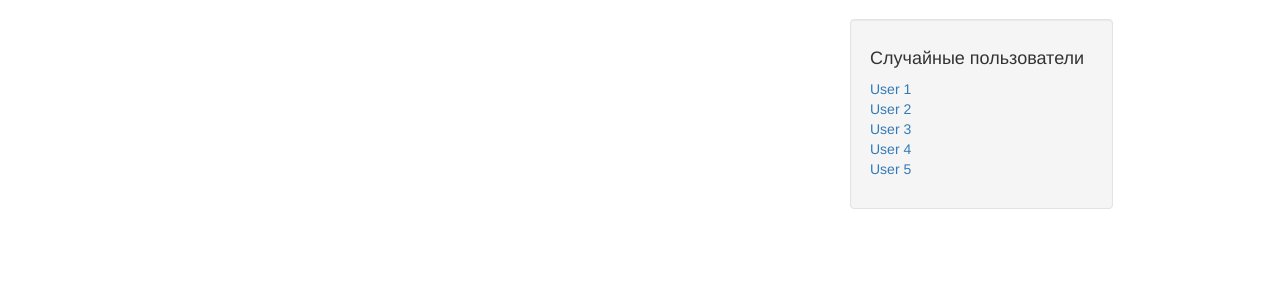
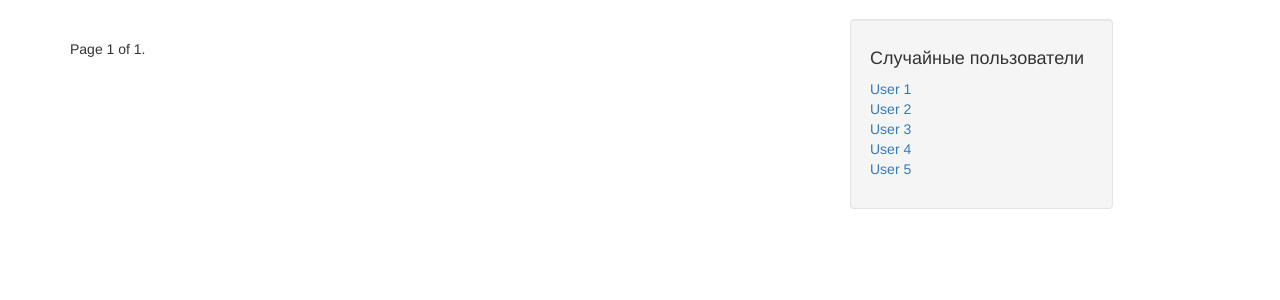
Before and after one commit to kgcbvd/tblog, a Django app: page / in a window 1280 px wide. Shown: the part 51-351 px from the top of the page. Run offline with Django 3.2, Linux system fonts and the light colour scheme; some libraries are stand-ins or nearby versions.

Commit message:
add pagination

```diff
--- a/posts/views.py
+++ b/posts/views.py
@@ -29,14 +29,15 @@ def post_create(request):
 def comment_create(request, id):
     if not request.user.is_authenticated():
         raise Http404
+    post = Post.objects.get(id=id)
     if request.method == 'POST':
         form = CommentForm(request.POST)
         if form.is_valid():
             instance = form.save(commit=False)
             instance.author_id = User.objects.get(username=request.user).id
-            instance.post_id = id
+            instance.post_id = post.id
             instance.save()
-            return HttpResponseRedirect('/post'+id)
+            return HttpResponseRedirect(post.get_absolute_url())
     else:
         form = CommentForm()
     return render(request, 'comment_detail.html', {'form': form})
@@ -45,18 +46,18 @@ def post_list(request):
     queryset_list = []
     if request.user.is_authenticated():
         queryset_list = Post.objects.all()
-    """
-    paginator = Paginator(queryset_list, 10)
+
+    paginator = Paginator(queryset_list, 5)
     page = request.GET.get('page')
     try:
         queryset = paginator.page(page)
     except PageNotAnInteger:
         queryset = paginator.page(1)
     except EmptyPage:
-        queryset = paginator.page(paginator.num_pages)"""
+        queryset = paginator.page(paginator.num_pages)
 
     context = {
-        "post_list": queryset_list
+        "post_list": queryset
     }
     return render(request, "post_list.html", context)
 
--- a/templates/post_list.html
+++ b/templates/post_list.html
@@ -12,4 +12,20 @@
         <!--</div>
     </div>-->
     {% endfor %}
+
+    <div class="pagination">
+    <span class="step-links">
+        {% if post_list.has_previous %}
+            <a href="?page={{ post_list.previous_page_number }}{% if request.GET.q %}&q={{ request.GET.q }}{% endif %}">previous</a>
+        {% endif %}
+
+        <span class="current">
+            Page {{ post_list.number }} of {{ post_list.paginator.num_pages }}.
+        </span>
+
+        {% if post_list.has_next %}
+            <a href="?page={{ post_list.next_page_number }}{% if request.GET.q %}&q={{ request.GET.q }}{% endif %}">next</a>
+        {% endif %}
+    </span>
+    </div>
 {% endblock content %}
```
Also changed, not shown: db.sqlite3. Lines whose indentation alone changed are shown as unchanged.
